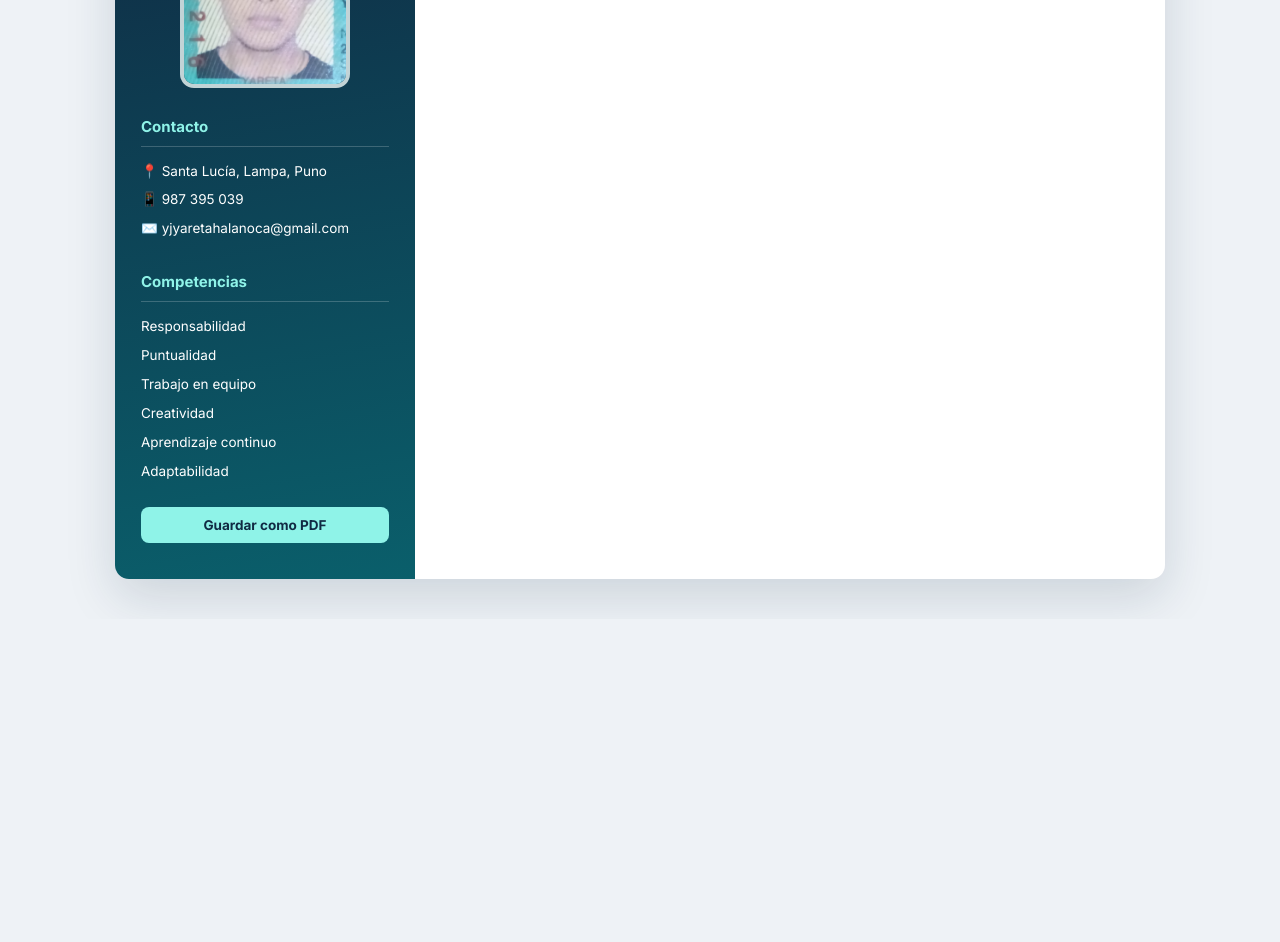
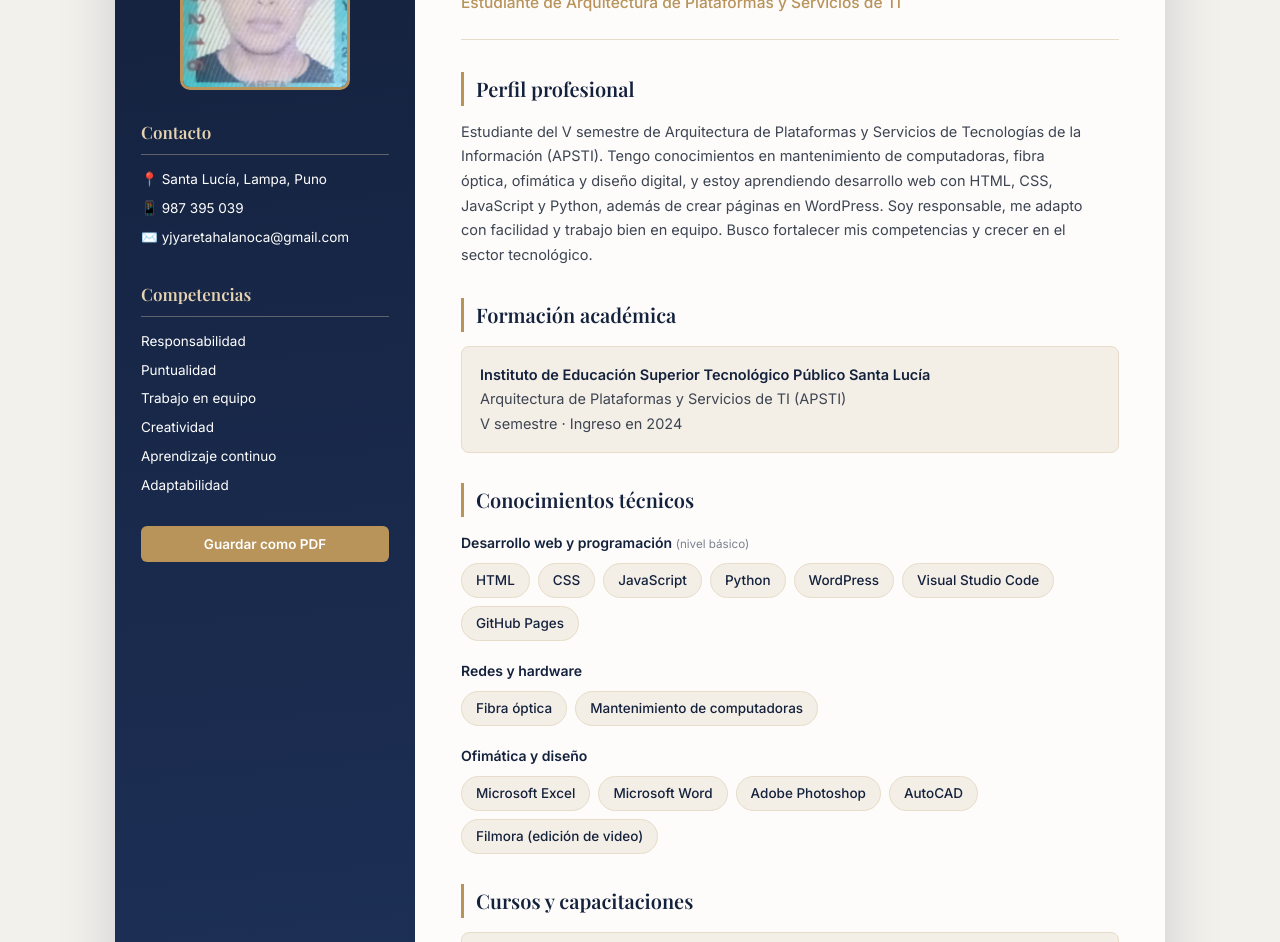
Before and after one commit to yjyaretahalanoca-ctrl/MI-CV-P, a plain HTML site: page index.html in a window 1280 px wide. Shown: the part 188-1130 px from the top of the page. Before the commit the page ends 807 px from the top, so only its background shows below. Drawn offline with nearby package versions, Linux system fonts and the light colour scheme.

Commit message:
Revise CV layout and styles in index.html
Updated styles and structure for the CV layout, including changes to color variables and added sections for professional profile, education, technical skills, and courses.

```diff
--- a/index.html
+++ b/index.html
@@ -5,61 +5,174 @@
 <meta name="viewport" content="width=device-width, initial-scale=1">
 <title>Yerson Josué Yareta Halanoca | CV</title>
 <meta name="description" content="CV de Yerson Josué Yareta Halanoca, estudiante de APSTI. Fibra óptica, mantenimiento de computadoras, HTML, CSS, JavaScript, Python y WordPress.">
+
 <link rel="preconnect" href="https://fonts.googleapis.com">
 <link rel="preconnect" href="https://fonts.gstatic.com" crossorigin>
-<link href="https://fonts.googleapis.com/css2?family=Inter:wght@400;500;600;700;800&display=swap" rel="stylesheet">
+<link href="https://fonts.googleapis.com/css2?family=Inter:wght@400;500;600&family=Playfair+Display:wght@600;700&display=swap" rel="stylesheet">
+
 <style>
+/* ============ 1. COLORES ============ */
 :root{
-  --navy:#102a43; --teal:#087e8b; --mint:#8ff3e8;
-  --bg:#eef2f6; --paper:#fff; --text:#334155; --muted:#64748b;
-  --chip:#eaf5f6; --chip-b:#d3e8ea; --line:#e2e8f0; --h:#102a43;
+  --ink:#14213d;        /* azul tinta (barra lateral) */
+  --ink-2:#1d3057;
+  --gold:#b8935a;       /* dorado champagne */
+  --gold-soft:#e6d3b0;
+  --bg:#f3f1ec;
+  --paper:#fdfcfa;
+  --text:#3d4452;
+  --heading:#14213d;
+  --muted:#7a8190;
+  --chip:#f4efe6;
+  --chip-border:#e6dcc9;
 }
 @media (prefers-color-scheme:dark){
-  :root{--bg:#0b1620; --paper:#12202d; --text:#cbd5e1; --muted:#94a3b8;
-    --chip:#183142; --chip-b:#24485c; --line:#223446; --h:#e6f1f5;}
+  :root{
+    --bg:#0c1220;
+    --paper:#131b2e;
+    --text:#c9cfdb;
+    --heading:#f1e8d6;
+    --muted:#8e97aa;
+    --chip:#1b2640;
+    --chip-border:#2c3a5c;
+  }
 }
+
+/* ============ 2. BASE ============ */
 *{margin:0;padding:0;box-sizing:border-box}
-html{scroll-behavior:smooth}
-body{font-family:'Inter',system-ui,sans-serif;background:var(--bg);color:var(--text);line-height:1.7;padding:40px 16px}
-.cv{max-width:1050px;margin:auto;background:var(--paper);border-radius:14px;overflow:hidden;display:grid;grid-template-columns:300px 1fr;box-shadow:0 18px 50px rgba(16,42,67,.15)}
+body{
+  font-family:'Inter',system-ui,sans-serif;
+  background:var(--bg);
+  color:var(--text);
+  line-height:1.7;
+  padding:40px 16px;
+}
+p{font-size:14.5px;max-width:68ch}
+:focus-visible{outline:3px solid var(--gold);outline-offset:2px}
 
-/* Barra lateral */
-aside{background:linear-gradient(170deg,var(--navy),#0a5f6b);color:#fff;padding:36px 26px}
-.photo{width:170px;height:200px;object-fit:cover;object-position:center 25%;border-radius:14px;border:4px solid rgba(255,255,255,.75);display:block;margin:0 auto 24px;background:#0a4f5a}
-aside h2{font-size:15px;font-weight:700;color:var(--mint);margin:26px 0 10px;padding-bottom:6px;border-bottom:1px solid rgba(255,255,255,.2)}
+/* ============ 3. ESTRUCTURA ============ */
+.cv{
+  max-width:1050px;
+  margin:auto;
+  display:grid;
+  grid-template-columns:300px 1fr;
+  background:var(--paper);
+  border-radius:12px;
+  overflow:hidden;
+  box-shadow:0 20px 55px rgba(20,33,61,.18);
+}
+
+/* ============ 4. BARRA LATERAL ============ */
+aside{
+  background:linear-gradient(175deg,var(--ink),var(--ink-2));
+  color:#fff;
+  padding:38px 26px;
+}
+.photo{
+  display:block;
+  width:170px;height:200px;
+  margin:0 auto 26px;
+  object-fit:cover;
+  object-position:center 25%;
+  border-radius:10px;
+  border:3px solid var(--gold);
+  background:var(--ink-2);
+}
+aside h2{
+  font-family:'Playfair Display',serif;
+  font-size:17px;
+  font-weight:600;
+  color:var(--gold-soft);
+  margin:28px 0 10px;
+  padding-bottom:7px;
+  border-bottom:1px solid rgba(230,211,176,.35);
+}
 aside ul{list-style:none;font-size:13.5px}
 aside li{padding:3px 0;word-break:break-word}
 aside a{color:#fff;text-decoration:none}
-aside a:hover,aside a:focus-visible{text-decoration:underline}
+aside a:hover{color:var(--gold-soft);text-decoration:underline}
 
-/* Contenido */
-main{padding:42px 44px}
-header{margin-bottom:30px}
-h1{font-size:32px;font-weight:800;line-height:1.2;color:var(--h)}
-.role{color:var(--teal);font-weight:600;font-size:16px;margin-top:6px}
+.btn{
+  width:100%;
+  margin-top:26px;
+  padding:10px;
+  background:var(--gold);
+  color:#fff;
+  border:0;
+  border-radius:6px;
+  font:600 13.5px 'Inter',sans-serif;
+  cursor:pointer;
+  transition:background .2s;
+}
+.btn:hover{background:#9f7c47}
+
+/* ============ 5. CONTENIDO ============ */
+main{padding:44px 46px}
+header{
+  margin-bottom:32px;
+  padding-bottom:22px;
+  border-bottom:1px solid var(--chip-border);
+}
+h1{
+  font-family:'Playfair Display',serif;
+  font-size:36px;
+  font-weight:700;
+  line-height:1.2;
+  color:var(--heading);
+}
+.role{margin-top:8px;font-size:15.5px;font-weight:500;color:var(--gold)}
+
 section{margin-bottom:30px}
-h3.t{font-size:18px;font-weight:700;color:var(--h);border-left:5px solid var(--teal);padding-left:12px;margin-bottom:14px}
-p{font-size:14.5px;max-width:68ch}
-.card{background:var(--chip);border:1px solid var(--chip-b);border-radius:10px;padding:16px 18px}
-.card b{color:var(--h)}
-.card p+p{margin-top:2px}
+.title{
+  font-family:'Playfair Display',serif;
+  font-size:20px;
+  font-weight:600;
+  color:var(--heading);
+  margin-bottom:14px;
+  padding-left:12px;
+  border-left:3px solid var(--gold);
+}
 
-.group{margin-bottom:16px}
-.group h4{font-size:14px;color:var(--h);margin-bottom:8px;font-weight:700}
-.group h4 small{font-weight:500;color:var(--muted)}
+/* ============ 6. COMPONENTES ============ */
+.card{
+  background:var(--chip);
+  border:1px solid var(--chip-border);
+  border-radius:8px;
+  padding:16px 18px;
+}
+.card b{color:var(--heading)}
+
+.group{margin-bottom:18px}
+.group h4{font-size:14px;font-weight:600;color:var(--heading);margin-bottom:8px}
+.group small{font-weight:400;color:var(--muted)}
+
 .chips{display:flex;flex-wrap:wrap;gap:8px}
-.chip{background:var(--chip);border:1px solid var(--chip-b);border-radius:999px;padding:5px 14px;font-size:13.5px;font-weight:600;color:var(--h)}
+.chip{
+  padding:5px 14px;
+  background:var(--chip);
+  border:1px solid var(--chip-border);
+  border-radius:999px;
+  font-size:13.5px;
+  font-weight:500;
+  color:var(--heading);
+}
 
-.btn{margin-top:22px;width:100%;background:var(--mint);color:var(--navy);border:0;border-radius:8px;padding:10px;font:700 13.5px 'Inter',sans-serif;cursor:pointer}
-.btn:hover{filter:brightness(.93)}
-:focus-visible{outline:3px solid var(--mint);outline-offset:2px}
-footer{grid-column:1/-1;background:var(--navy);color:#cfe3ea;text-align:center;font-size:12px;padding:16px}
+footer{
+  grid-column:1/-1;
+  padding:16px;
+  background:var(--ink);
+  color:var(--gold-soft);
+  text-align:center;
+  font-size:12px;
+}
 
+/* ============ 7. CELULAR ============ */
 @media(max-width:800px){
   .cv{grid-template-columns:1fr}
   main{padding:28px 22px}
-  h1{font-size:26px}
+  h1{font-size:28px}
 }
+
+/* ============ 8. IMPRESIÓN ============ */
 @media print{
   body{background:#fff;padding:0}
   .cv{box-shadow:none;border-radius:0}
@@ -68,9 +181,11 @@ footer{grid-column:1/-1;background:var(--navy);color:#cfe3ea;text-align:center;f
 }
 </style>
 </head>
+
 <body>
 <div class="cv">
 
+  <!-- ===== BARRA LATERAL ===== -->
   <aside>
     <img class="photo" src="./mifoto.jpg" alt="Fotografía de Yerson Josué Yareta Halanoca">
 
@@ -94,4 +209,80 @@ footer{grid-column:1/-1;background:var(--navy);color:#cfe3ea;text-align:center;f
     <button class="btn" onclick="window.print()">Guardar como PDF</button>
   </aside>
 
+  <!-- ===== CONTENIDO ===== -->
   <main>
+
+    <header>
+      <h1>Yerson Josué<br>Yareta Halanoca</h1>
+      <p class="role">Estudiante de Arquitectura de Plataformas y Servicios de TI</p>
+    </header>
+
+    <section>
+      <h3 class="title">Perfil profesional</h3>
+      <p>
+        Estudiante del V semestre de Arquitectura de Plataformas y Servicios de
+        Tecnologías de la Información (APSTI). Tengo conocimientos en
+        mantenimiento de computadoras, fibra óptica, ofimática y diseño digital,
+        y estoy aprendiendo desarrollo web con HTML, CSS, JavaScript y Python,
+        además de crear páginas en WordPress. Soy responsable, me adapto con
+        facilidad y trabajo bien en equipo. Busco fortalecer mis competencias y
+        crecer en el sector tecnológico.
+      </p>
+    </section>
+
+    <section>
+      <h3 class="title">Formación académica</h3>
+      <div class="card">
+        <p><b>Instituto de Educación Superior Tecnológico Público Santa Lucía</b></p>
+        <p>Arquitectura de Plataformas y Servicios de TI (APSTI)</p>
+        <p>V semestre · Ingreso en 2024</p>
+      </div>
+    </section>
+
+    <section>
+      <h3 class="title">Conocimientos técnicos</h3>
+
+      <div class="group">
+        <h4>Desarrollo web y programación <small>(nivel básico)</small></h4>
+        <div class="chips">
+          <span class="chip">HTML</span>
+          <span class="chip">CSS</span>
+          <span class="chip">JavaScript</span>
+          <span class="chip">Python</span>
+          <span class="chip">WordPress</span>
+          <span class="chip">Visual Studio Code</span>
+          <span class="chip">GitHub Pages</span>
+        </div>
+      </div>
+
+      <div class="group">
+        <h4>Redes y hardware</h4>
+        <div class="chips">
+          <span class="chip">Fibra óptica</span>
+          <span class="chip">Mantenimiento de computadoras</span>
+        </div>
+      </div>
+
+      <div class="group">
+        <h4>Ofimática y diseño</h4>
+        <div class="chips">
+          <span class="chip">Microsoft Excel</span>
+          <span class="chip">Microsoft Word</span>
+          <span class="chip">Adobe Photoshop</span>
+          <span class="chip">AutoCAD</span>
+          <span class="chip">Filmora (edición de video)</span>
+        </div>
+      </div>
+    </section>
+
+    <section>
+      <h3 class="title">Cursos y capacitaciones</h3>
+      <div class="card"><p><b>Curso de CRESCITEC</b></p></div>
+    </section>
+
+  </main>
+
+  <footer>Currículum Vitae © 2026 · Yerson Josué Yareta Halanoca</footer>
+</div>
+</body>
+</html>
```
